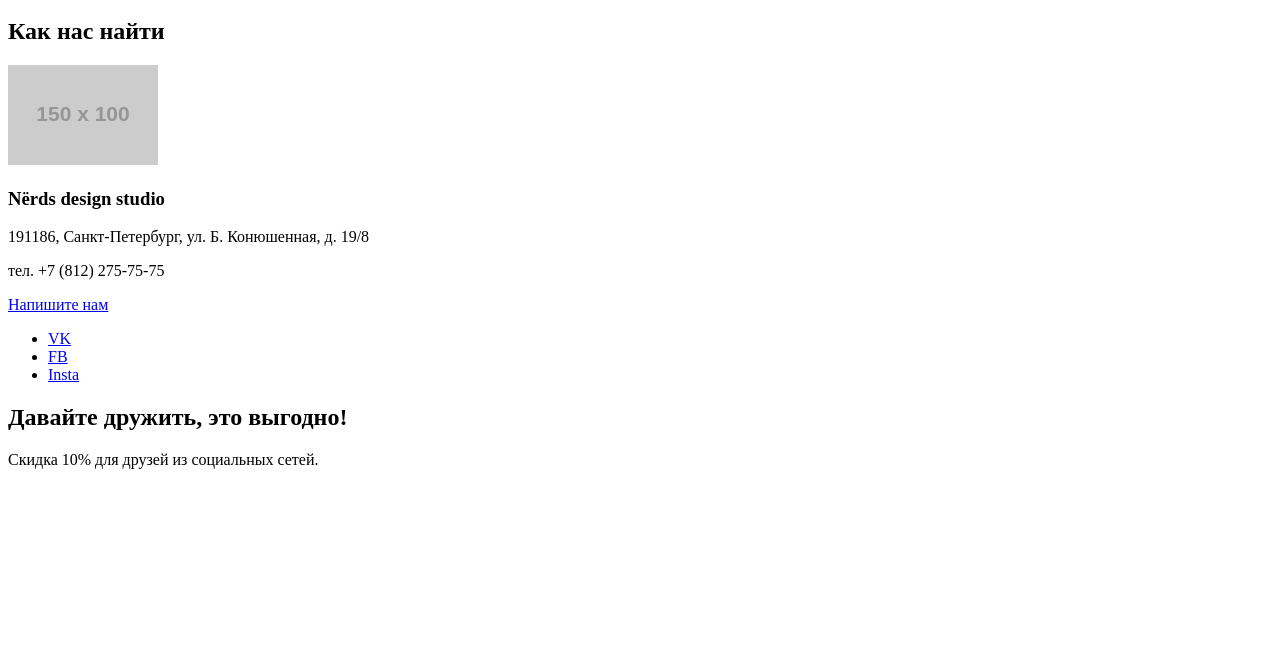
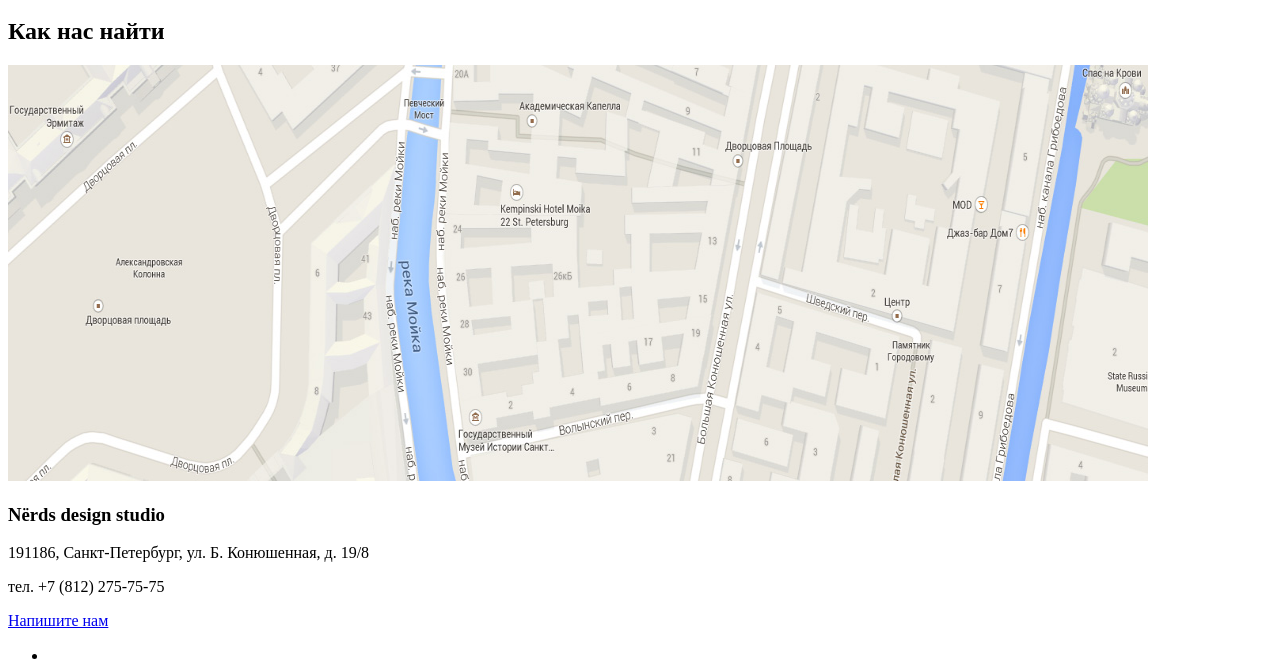
Before and after one commit to smolenchik92/225206-nerds-25, a plain HTML site: page shop.html in a window 1280 px wide. Shown: the part 4727-5397 px from the top of the page. Before the commit the page ends 5212 px from the top, so only its background shows below. Drawn offline with Linux system fonts and the light colour scheme; placeholder pictures from the web are drawn by us.

Commit message:
Доп контентные изображения подключены

```diff
--- a/shop.html
+++ b/shop.html
@@ -127,34 +127,34 @@
           </ul>
         </div>
       </section>
+    </main>
     <section class="map">
       <h2 class="visually-hidden">Как нас найти</h2>
-        <img src="http://placehold.it/150x100" alt="Карта">
+      <img src="img/map.jpg" width="1140" height="416" alt="Карта">
       <div class="contacts">
         <h3>Nёrds design studio</h3>
         <p>191186, Санкт-Петербург, ул. Б. Конюшенная, д. 19/8</p>
         <p>тел. +7 (812) 275-75-75</p>
-          <!-- ссылка или кнопка -->
+        <!-- Ссылка, открывающая окно через JS? -->
         <a href="#">Напишите нам</a>
       </div>
     </section>
-    </main>
     <footer>
       <section class="social">
         <ul class="social-list">
           <li>
             <a href="#">
-              VK
+              <img src="img/vk-icon.svg" alt="VK">
             </a>
           </li>
           <li>
             <a href="#">
-              FB
+              <img src="img/fb-icon.svg" alt="FB">
             </a>
           </li>
           <li>
             <a href="#">
-              Insta
+              <img src="img/insta-icon.svg" alt="Instagram">
             </a>
           </li>
         </ul>
```
Also changed, not shown: index.html (+4 -4 lines), img/borodinsli-logo.jpg (added), img/htmlacdemy-logo.jpg (added), img/map.jpg (added), img/mishka-logo.jpg (added), img/nerds-picture.jpg (added), img/pink-logo.jpg (added), img/slide-picture1.jpg (added), img/slide-picture2.jpg (added), img/slide-picture3.jpg (added). Lines whose indentation alone changed are shown as unchanged.
